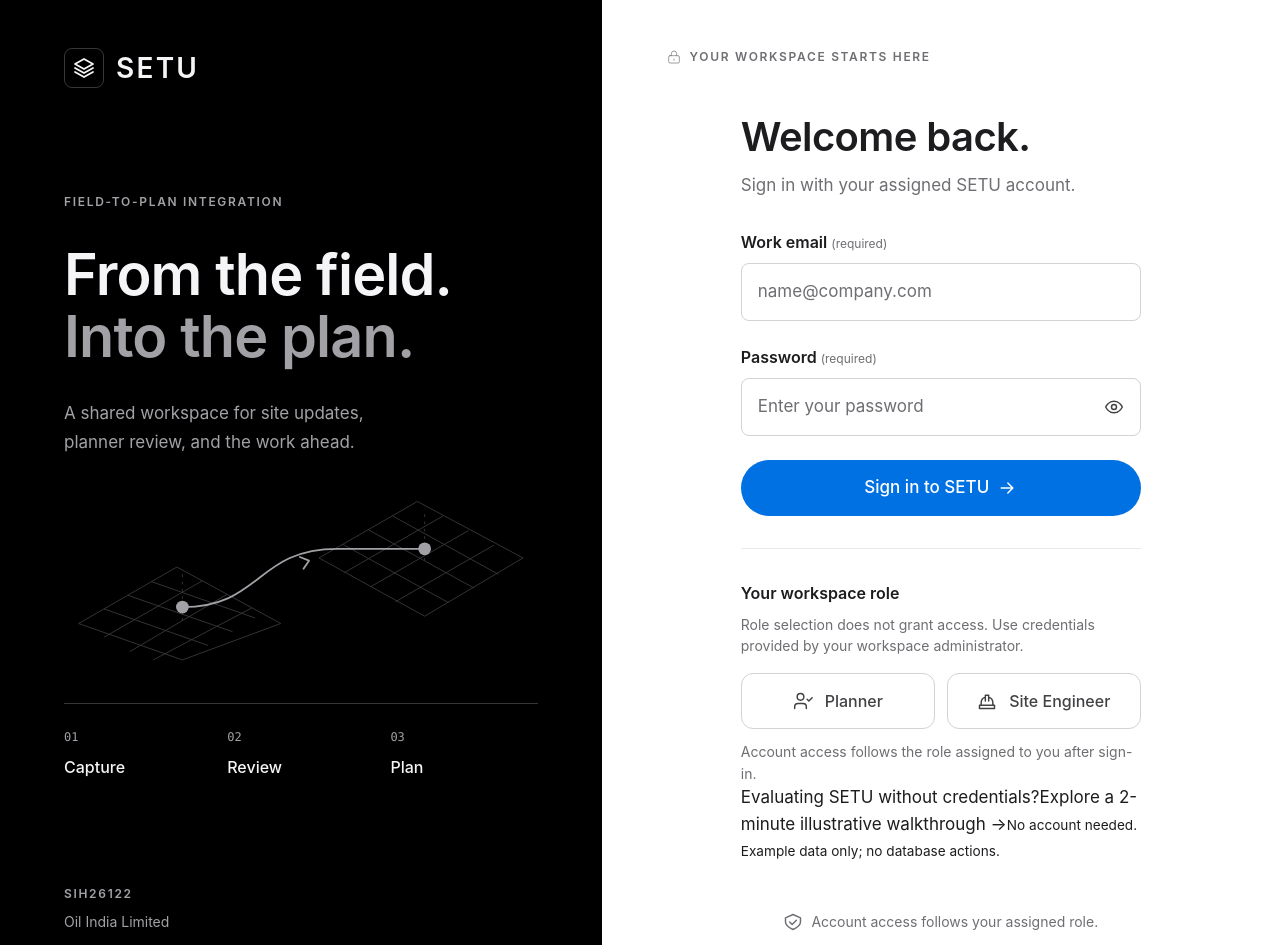
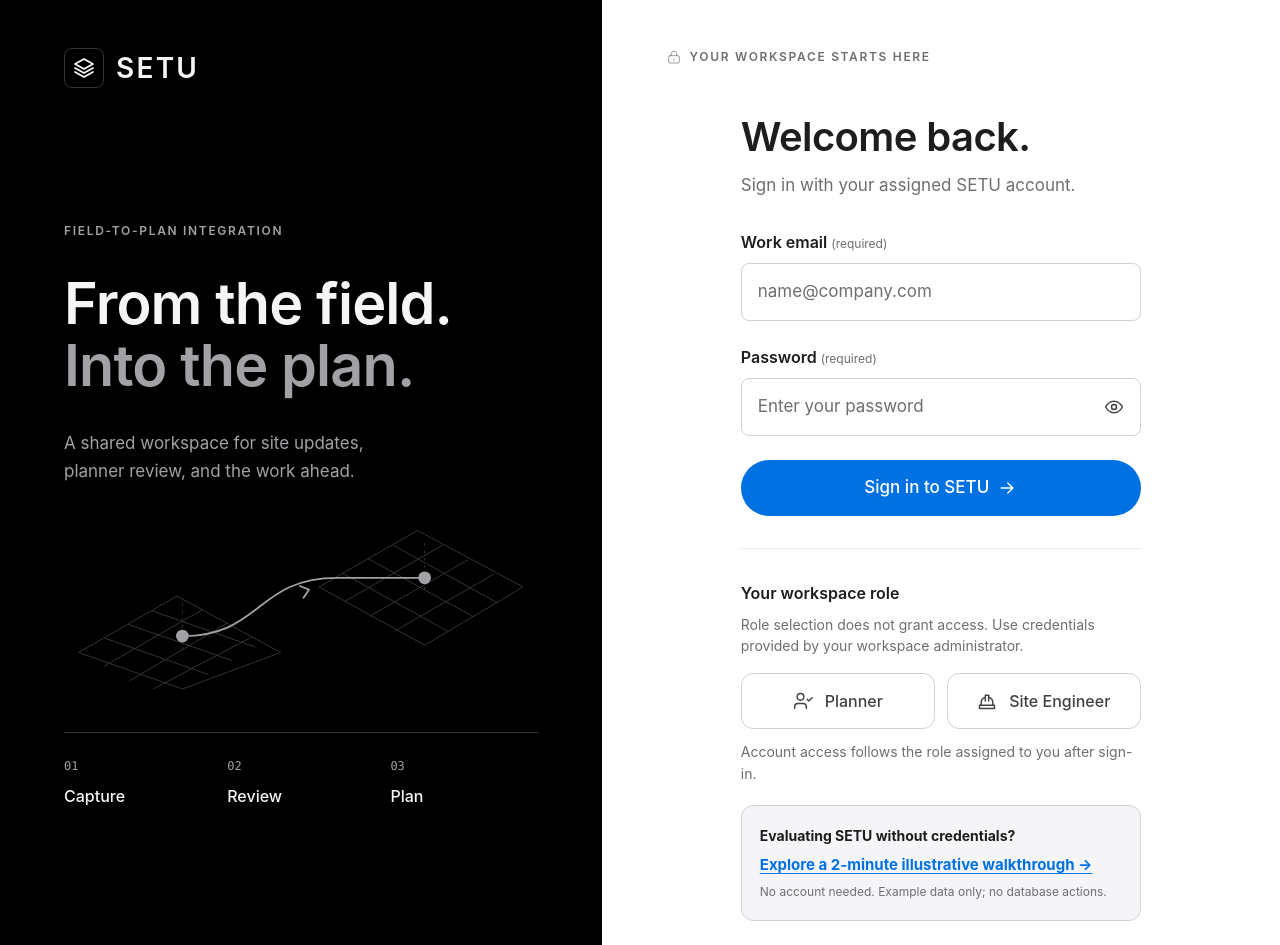
Before and after one commit to dinamsingh/Setu, a React (Vite) app in the folder frontend/: page / in a window 1280 px wide. Shown: the top 945 px of the page. Built offline with nearby package versions, Linux system fonts and the light colour scheme; no server answers.

Commit message:
style(evaluator): make no-login public walkthrough visible on Login V2

```diff
--- a/frontend/src/pages/RoleSelection.css
+++ b/frontend/src/pages/RoleSelection.css
@@ -165,3 +165,17 @@
   .setu-login-v2__story, .setu-login-v2__access { padding-inline: 16px; }
   .setu-login-v2__demo-grid { grid-template-columns: 1fr; }
 }
+
+/* Optional self-guided evaluator access. Normal account sign-in remains unchanged. */
+.setu-login-v2__evaluator-access {
+  display:grid;gap:7px;margin-top:21px;padding:19px 18px;
+  border:1px solid var(--setu-login-border);border-radius:12px;
+  background:var(--setu-login-surface);
+}
+.setu-login-v2__evaluator-access>span{font-size:14px;font-weight:650;color:var(--setu-login-ink)}
+.setu-login-v2__evaluator-access>a{
+  font-size:15px;line-height:1.5;color:var(--setu-login-blue);
+  font-weight:650;text-decoration:underline;text-underline-offset:3px;
+}
+.setu-login-v2__evaluator-access>a:focus-visible{outline:2px solid var(--setu-login-blue);outline-offset:3px}
+.setu-login-v2__evaluator-access>small{color:var(--setu-login-muted);font-size:12px;line-height:1.5}
```
